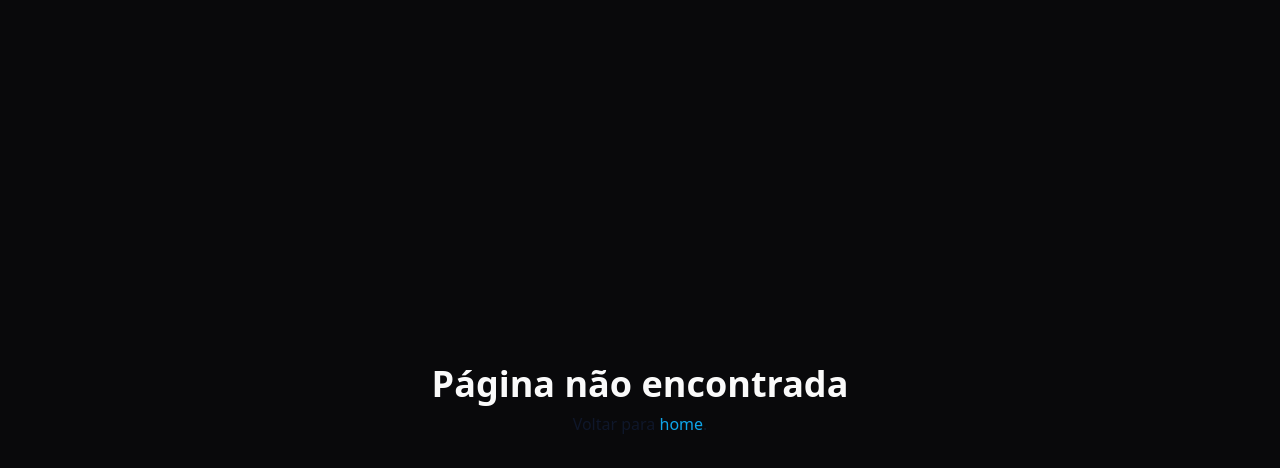
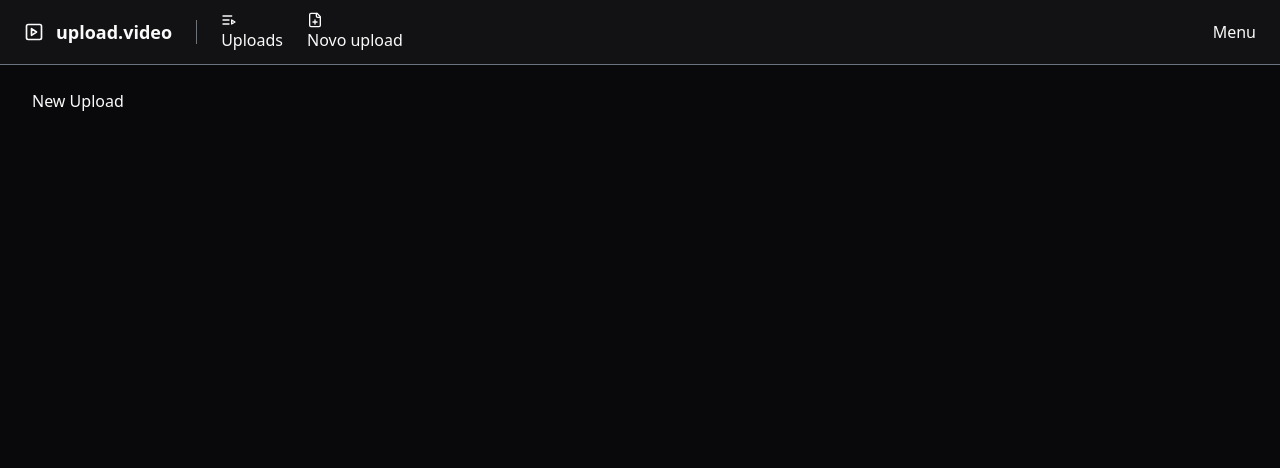
Before and after one commit to upload-video/app, a React (Vite) app: page /new in a window 1280 px wide. Shown: the top 468 px of the page. Built offline with nearby package versions, Linux system fonts and the light colour scheme.

Commit message:
feat: app layout

```diff
--- a/index.html
+++ b/index.html
@@ -1,5 +1,5 @@
 <!doctype html>
-<html lang="en">
+<html lang="pt-BR">
   <head>
     <meta charset="UTF-8" />
     <link rel="icon" type="image/svg+xml" href="/vite.svg" />
--- a/package.json
+++ b/package.json
@@ -11,6 +11,7 @@
   },
   "dependencies": {
     "@radix-ui/react-label": "^2.0.2",
+    "@radix-ui/react-separator": "^1.0.3",
     "@radix-ui/react-slot": "^1.0.2",
     "class-variance-authority": "^0.7.0",
     "clsx": "^2.1.1",
--- /dev/null
+++ b/src/components/header.tsx
@@ -0,0 +1,31 @@
+import { FilePlus, ListVideo } from "lucide-react";
+import { NavLink } from "react-router-dom";
+import { Separator } from "./ui/separator";
+import { Logo } from "./logo";
+
+export function Header() {
+  return (
+    <div className="border-b bg-[#121214] border-gray-500">
+      <div className="flex h-16 items-center gap-6 px-6">
+        <Logo />
+
+        <Separator orientation="vertical" className="h-6" />
+
+        <nav className="flex items-center space-x-4 lg:space-x-6">
+          <NavLink to="/">
+            <ListVideo className="h-4 w-4" />
+            Uploads
+          </NavLink>
+          <NavLink to="/new">
+            <FilePlus className="h-4 w-4" />
+            Novo upload
+          </NavLink>
+        </nav>
+
+        <div className="ml-auto flex items-center space-x-2">
+          Menu
+        </div>
+      </div>
+    </div>
+  )
+}
--- /dev/null
+++ b/src/components/logo.tsx
@@ -0,0 +1,10 @@
+import { PlaySquare } from "lucide-react";
+
+export function Logo() {
+  return (
+    <div className="flex items-center gap-3 text-lg font-medium">
+      <PlaySquare className="h-5 w-5" />
+      <span className="font-semibold">upload.video</span>
+    </div>
+  )
+}
--- /dev/null
+++ b/src/components/nav-link.tsx
@@ -0,0 +1,18 @@
+import { ComponentProps } from 'react'
+import { Link, useLocation } from 'react-router-dom'
+
+export type NavLinkProps = ComponentProps<typeof Link>
+
+export function NavLink(props: NavLinkProps) {
+  const { pathname } = useLocation()
+
+  return (
+    <Link
+      className="flex items-center gap-1.5 text-sm font-medium text-zinc-300 transition-colors data-[current=true]:bg-zinc-800 data-[current=true]:text-zinc-100"
+      data-current={pathname === props.to}
+      {...props}
+    >
+      {props.children}
+    </Link>
+  )
+}
--- /dev/null
+++ b/src/components/ui/separator.tsx
@@ -0,0 +1,29 @@
+import * as React from "react"
+import * as SeparatorPrimitive from "@radix-ui/react-separator"
+
+import { cn } from "@/lib/utils"
+
+const Separator = React.forwardRef<
+  React.ElementRef<typeof SeparatorPrimitive.Root>,
+  React.ComponentPropsWithoutRef<typeof SeparatorPrimitive.Root>
+>(
+  (
+    { className, orientation = "horizontal", decorative = true, ...props },
+    ref
+  ) => (
+    <SeparatorPrimitive.Root
+      ref={ref}
+      decorative={decorative}
+      orientation={orientation}
+      className={cn(
+        "shrink-0 bg-gray-500",
+        orientation === "horizontal" ? "h-[1px] w-full" : "h-full w-[1px]",
+        className
+      )}
+      {...props}
+    />
+  )
+)
+Separator.displayName = SeparatorPrimitive.Root.displayName
+
+export { Separator }
--- a/src/pages/_layouts/app.tsx
+++ b/src/pages/_layouts/app.tsx
@@ -1,5 +1,13 @@
+import { Header } from "@/components/header";
+import { Outlet } from "react-router-dom";
+
 export function AppLayout() {
   return (
-    <h1>Layout App</h1>
+    <div className="flex min-h-screen flex-col antialiased">
+      <Header />
+      <div className="flex flex-1 flex-col gap-4 p-8 pt-6">
+        <Outlet />
+      </div>
+    </div>
   )
 }
--- a/src/pages/_layouts/auth.tsx
+++ b/src/pages/_layouts/auth.tsx
@@ -1,14 +1,12 @@
-import { Pizza, PlaySquare } from 'lucide-react'
+import { Logo } from '@/components/logo'
+import { PlaySquare } from 'lucide-react'
 import { Outlet } from 'react-router-dom'
 
 export function AuthLayout() {
   return (
     <div className="container relative hidden min-h-screen flex-col items-center justify-center antialiased md:grid lg:max-w-none lg:grid-cols-2 lg:px-0">
       <div className="relative hidden h-full flex-col border-r border-zinc-500 bg-zinc-900 p-10 dark:border-r lg:flex">
-        <div className="flex items-center gap-3 text-lg font-medium">
-          <PlaySquare className="h-5 w-5" />
-          <span className="font-semibold">upload.video</span>
-        </div>
+        <Logo />
         <div className="mt-auto">
           <footer className="text-sm text-zinc-500">
             Upload de vídeos &copy; <strong>upload.video</strong> - {new Date().getFullYear()}
--- /dev/null
+++ b/src/pages/app/new-upload.tsx
@@ -0,0 +1,5 @@
+export function NewUpload() {
+  return (
+    <h1>New Upload</h1>
+  )
+}
--- a/src/pages/auth/sign-up.tsx
+++ b/src/pages/auth/sign-up.tsx
@@ -13,7 +13,7 @@
           'absolute right-4 top-4 md:right-8 md:top-8',
         )}
       >
-        Entrar
+        Fazer login
       </a>
 
       <div className="mx-auto flex w-full flex-col justify-center space-y-6 sm:w-[350px]">
```
Also changed, not shown: src/router.tsx (+8 -1 lines), 1 other file (tests, documents, lock files or other folders).
